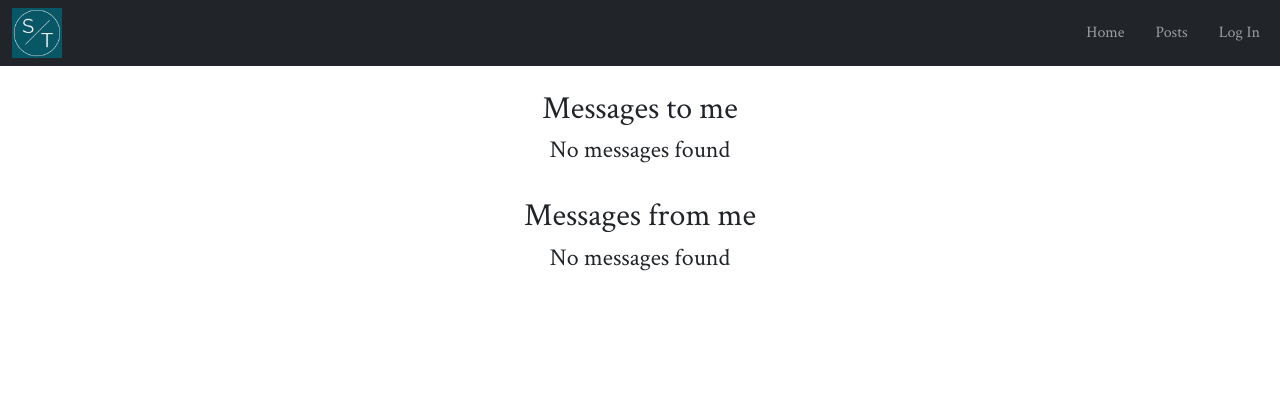
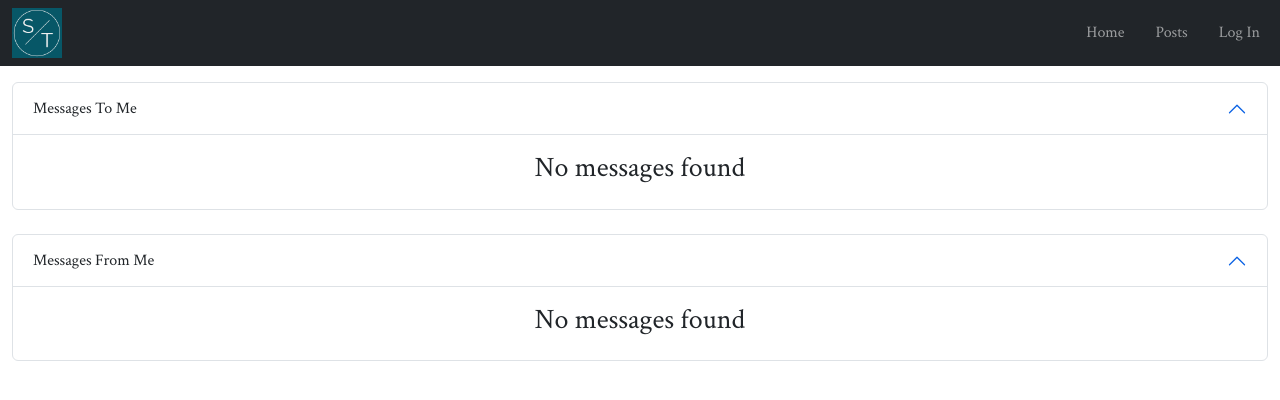
Before and after one commit to sekkiyah/strangers-things, a React (Create React App) app: page /profile in a window 1280 px wide. Shown: the top 400 px of the page. Built offline with nearby package versions, Linux system fonts and the light colour scheme.

Commit message:
updated messageform file for clarity, added formatting for profile page

```diff
--- a/public/style.css
+++ b/public/style.css
@@ -12,3 +12,8 @@
 #navbar {
   gap: 10px;
 }
+
+div.accordion-item {
+  --bs-accordion-active-color: none;
+  --bs-accordion-active-bg: none;
+}
--- a/src/api/index.js
+++ b/src/api/index.js
@@ -27,6 +27,19 @@ export const getMyPosts = async (jwt) => {
     return await fetch(`${baseURL}/posts`, {
       headers: header,
     }).then((response) => response.json());
+  } catch (err) {
+    console.error(err);
+  }
+};
+
+export const getPostById = async (postId) => {
+  try {
+    const response = await fetch(`${baseURL}/posts`).then((response) =>
+      response.json()
+    );
+    if (response.success && response.data.posts) {
+      return response.data.posts.find((post) => post._id === postId);
+    }
   } catch (err) {
     console.error(err);
   }
--- a/src/components/AllPosts.js
+++ b/src/components/AllPosts.js
@@ -1,8 +1,8 @@
 import React, { useState } from 'react';
 import { Button, Card, Form, InputGroup, ListGroup } from 'react-bootstrap';
-import Message from './Message';
+import MessageForm from './MessageForm';
 import { Link } from 'react-router-dom';
-import { deletePost } from '../api';
+import { deletePost, getPostById } from '../api';
 
 const AllPosts = ({
   allPosts,
@@ -23,6 +23,8 @@ const AllPosts = ({
       return post;
     }
   }
+  const result = getPostById('6316d8897835aa001715e889');
+  console.log(result);
 
   const filteredPosts = allPosts.filter((post) =>
     postMatches(post, searchTerm)
@@ -92,7 +94,7 @@ const AllPosts = ({
                         </>
                       ) : (
                         <>
-                          <Message post={post} jwt={jwt} />
+                          <MessageForm post={post} jwt={jwt} />
                         </>
                       )}
                     </>
--- a/src/components/CreatePost.js
+++ b/src/components/CreatePost.js
@@ -135,7 +135,7 @@ const CreatePost = ({ jwt, fetchPosts, fetchMyPosts }) => {
               Create Post
             </Button>
             <Button
-              variant='danger'
+              variant='secondary'
               className='mx-2 justify-self-end'
               onClick={() => closeModal()}
             >
--- a/src/components/Message.js
+++ b/src/components/MessageForm.js
@@ -2,8 +2,8 @@ import React, { useState } from 'react';
 import { Button, Col, Form, Modal, Row } from 'react-bootstrap';
 import { sendMessage } from '../api';
 
-const Message = ({ post, jwt }) => {
-  const { location, price, title, _id, author } = post;
+const MessageForm = ({ post, jwt }) => {
+  const { location, price, title, _id, author, description } = post;
   const [showModal, setShowModal] = useState(false);
   const [messageDetails, setMessageDetails] = useState('');
 
@@ -18,6 +18,7 @@ const Message = ({ post, jwt }) => {
     if (response.success) {
       closeModal();
       setMessageDetails('');
+      console.log(response);
     } else {
       console.error(result.error.message);
     }
@@ -34,7 +35,12 @@ const Message = ({ post, jwt }) => {
         Send message
       </Button>
 
-      <Modal show={showModal} onHide={closeModal} style={{ fontSize: '20px' }}>
+      <Modal
+        show={showModal}
+        onHide={closeModal}
+        style={{ fontSize: '20px' }}
+        size='lg'
+      >
         <Form
           onSubmit={(e) => {
             e.preventDefault();
@@ -70,6 +76,24 @@ const Message = ({ post, jwt }) => {
               </Col>
             </Form.Group>
 
+            <Form.Group as={Row}>
+              <Form.Label column sm='12'>
+                Description:
+              </Form.Label>
+            </Form.Group>
+
+            <Form.Group>
+              <Col sm='12'>
+                <Form.Control
+                  as='textarea'
+                  rows={3}
+                  plaintext
+                  readOnly
+                  defaultValue={description}
+                />
+              </Col>
+            </Form.Group>
+
             <br />
 
             <Form.Group controlId='detail'>
@@ -99,4 +123,4 @@ const Message = ({ post, jwt }) => {
   );
 };
 
-export default Message;
+export default MessageForm;
--- /dev/null
+++ b/src/components/Messages.js
@@ -0,0 +1,63 @@
+import React from 'react';
+import { Button, Col, Form, ListGroup, Row } from 'react-bootstrap';
+
+const Messages = ({ messageArray }) => {
+  return messageArray.length ? (
+    <ListGroup variant='flush'>
+      {messageArray.map((message) => {
+        return (
+          <ListGroup.Item key={message._id} className='p-3 my-2 bg-dark shadow'>
+            <Form className='bg-light'>
+              <Form.Group as={Row}>
+                <Form.Label column sm='2'>
+                  Post Title:
+                </Form.Label>
+                <Col sm='10'>
+                  <Form.Control
+                    plaintext
+                    readOnly
+                    defaultValue={message.post.title}
+                  />
+                </Col>
+              </Form.Group>
+
+              <Form.Group as={Row}>
+                <Form.Label column sm='2'>
+                  Message:
+                </Form.Label>
+                <Col sm='10'>
+                  <Form.Control
+                    plaintext
+                    readOnly
+                    defaultValue={message.content}
+                  />
+                </Col>
+              </Form.Group>
+
+              <Form.Group as={Row}>
+                <Form.Label column sm='2'>
+                  From:
+                </Form.Label>
+                <Col sm='10'>
+                  <Form.Control
+                    plaintext
+                    readOnly
+                    defaultValue={message.fromUser.username}
+                  />
+                </Col>
+              </Form.Group>
+            </Form>
+            {/* Build out later */}
+            <Button variant='success' className='mt-3'>
+              View Post
+            </Button>
+          </ListGroup.Item>
+        );
+      })}
+    </ListGroup>
+  ) : (
+    <h3>No messages found</h3>
+  );
+};
+
+export default Messages;
--- a/src/components/MyPosts.js
+++ b/src/components/MyPosts.js
@@ -7,8 +7,16 @@ const MyPosts = ({ myPosts }) => {
       <ListGroup variant='flush' className=''>
         {myPosts.length ? (
           myPosts.map((post) => {
-            const { description, location, price, title, willDeliver, _id } =
-              post;
+            const {
+              description,
+              location,
+              price,
+              title,
+              willDeliver,
+              _id,
+              messages,
+            } = post;
+            console.log(messages);
             return (
               <ListGroup.Item key={_id} className=' px-0 py-3 mx-3'>
                 <Card.Title as='h2'>{title}</Card.Title>
--- a/src/components/index.js
+++ b/src/components/index.js
@@ -2,7 +2,8 @@ export { default as Navbar } from './Navbar';
 export { default as MyPosts } from './MyPosts';
 export { default as AllPosts } from './AllPosts';
 export { default as CreatePost } from './CreatePost';
-export { default as Message } from './Message';
+export { default as MessageForm } from './MessageForm';
+export { default as Messages } from './Messages';
 // Profile component placeholder
 // Home component placeholder
 export { default as Register } from './Register';
--- a/src/pages/EditPost.js
+++ b/src/pages/EditPost.js
@@ -16,6 +16,8 @@ const EditPost = ({ jwt, navigate }) => {
   const [myPrice, setMyPrice] = useState(price);
   const [postWillDeliver, setPostWillDeliver] = useState(willDeliver);
   const [myPost, setPost] = useState({});
+
+  //Update
 
   const handleSubmit = async () => {
     const result = await updatePost(_id, myPost, jwt);
--- a/src/pages/Profile.js
+++ b/src/pages/Profile.js
@@ -1,5 +1,7 @@
 import React, { useEffect, useState } from 'react';
-import { Container } from 'react-bootstrap';
+import { Accordion, Card, Container } from 'react-bootstrap';
+import { useAccordionButton } from 'react-bootstrap/AccordionButton';
+import { Messages } from '../components';
 
 const Profile = ({ user, user: { messages, _id } }) => {
   const [myMessages, setMyMessages] = useState([]);
@@ -14,35 +16,34 @@ const Profile = ({ user, user: { messages, _id } }) => {
     }
   };
 
+  console.log(myMessages);
+  console.log(messagesToMe);
+
   useEffect(() => {
     parseMessages();
   }, [user]); //Updated to rerender on user data load, otherwise refresh does not show messages
 
   return (
-    // Update and move to own component
-    <Container fluid className='text-center mt-4'>
-      <h2>Messages to me</h2>
-      {messagesToMe.length ? (
-        messagesToMe.map((message) => (
-          <React.Fragment key={message._id}>
-            <h5>From: {message.fromUser.username}</h5>
-            <h4>{message.content}</h4>
-          </React.Fragment>
-        ))
-      ) : (
-        <h4>No messages found</h4>
-      )}
+    <Container fluid className='mt-3'>
+      <Accordion alwaysOpen className='text-center'>
+        <Accordion.Item>
+          <Accordion.Header>Messages To Me</Accordion.Header>
+          <Accordion.Body>
+            <Messages messageArray={messagesToMe} />
+          </Accordion.Body>
+        </Accordion.Item>
+      </Accordion>
 
       <br />
 
-      <h2>Messages from me</h2>
-      {myMessages.length ? (
-        myMessages.map((message) => (
-          <h4 key={message._id}>{message.content}</h4>
-        ))
-      ) : (
-        <h4>No messages found</h4>
-      )}
+      <Accordion alwaysOpen className='text-center'>
+        <Accordion.Item>
+          <Accordion.Header>Messages From Me</Accordion.Header>
+          <Accordion.Body>
+            <Messages messageArray={myMessages} />
+          </Accordion.Body>
+        </Accordion.Item>
+      </Accordion>
     </Container>
   );
 };
```
